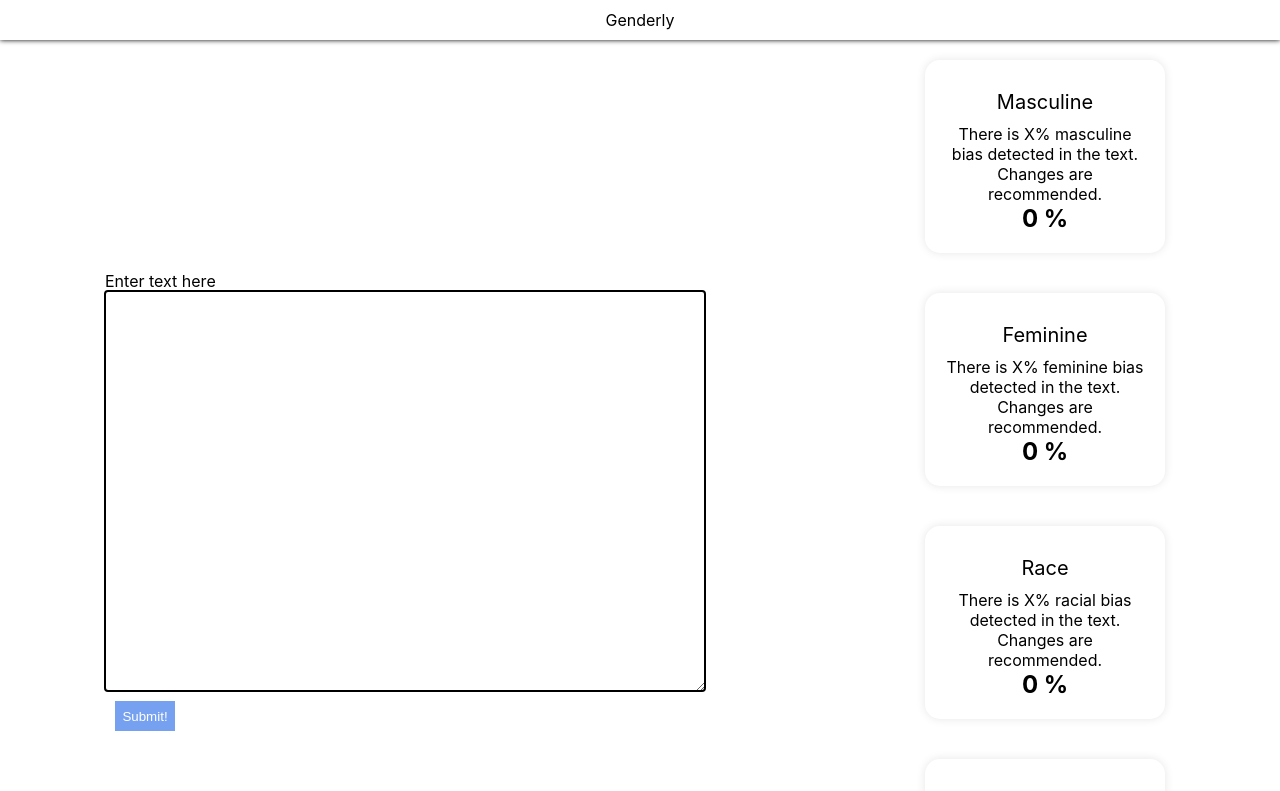
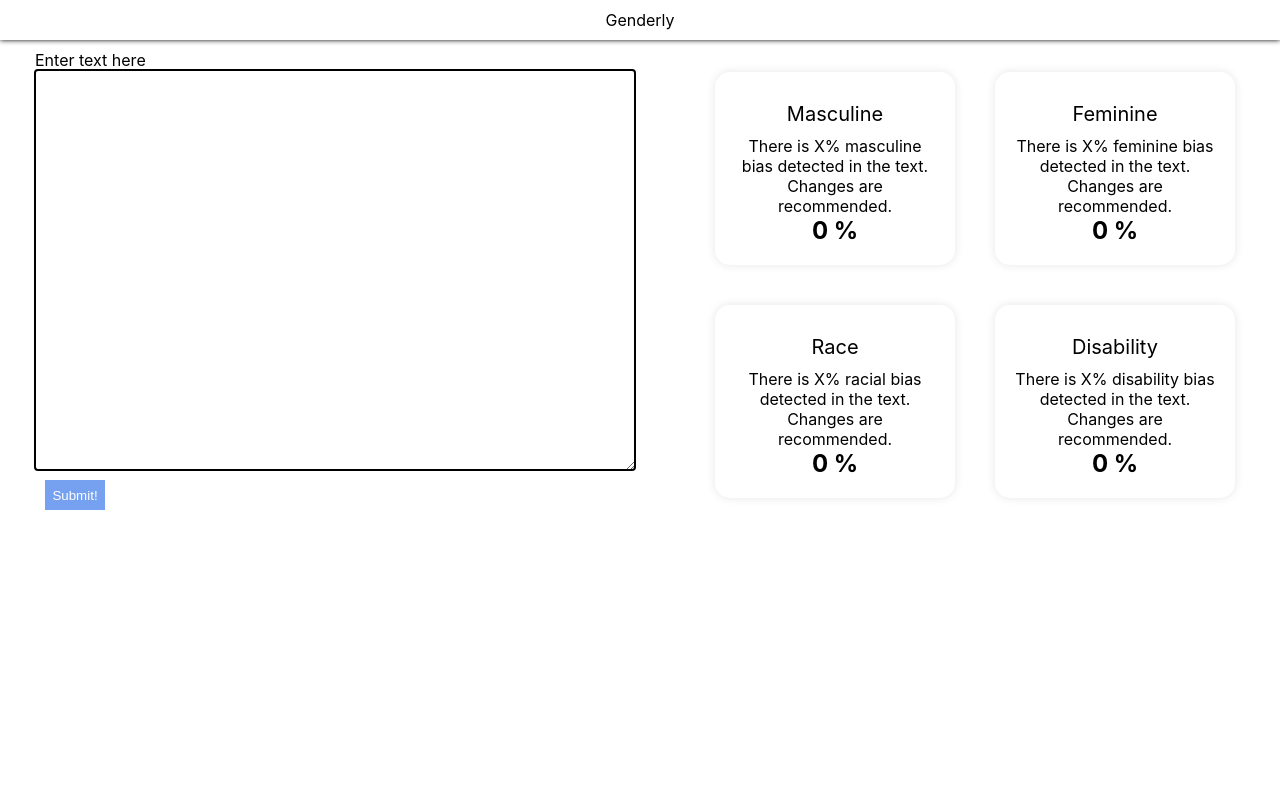
Before and after one commit to bwonCAN/HackCamp2022, a React (Create React App) app in the folder webapp/client/: page / in a window 1280 px wide. Shown: the top 791 px of the page. Built offline with nearby package versions, Linux system fonts and the light colour scheme.

Commit message:
reorganize

```diff
--- a/webapp/client/src/App.js
+++ b/webapp/client/src/App.js
@@ -34,7 +34,8 @@
         <Input textHandler = {textHandler}/>
         </div>
       <div className='profile_container'>
-      <Profile
+        <div className='big_container'>
+        <Profile
       heading= "Masculine"
       description= "There is X% masculine bias detected in the text. Changes are recommended."
       percentage = {mas}
@@ -44,7 +45,9 @@
       description= "There is X% feminine bias detected in the text. Changes are recommended."
       percentage = {fem}
       />
-      <Profile
+        </div>
+        <div className='big_container'>
+        <Profile
       heading= "Race"
       description= "There is X% racial bias detected in the text. Changes are recommended."
       percentage = {race}
@@ -54,6 +57,7 @@
       description= "There is X% disability bias detected in the text. Changes are recommended."
       percentage = {disability}
       />
+        </div>
       </div>
       </div>
     </div>
```
